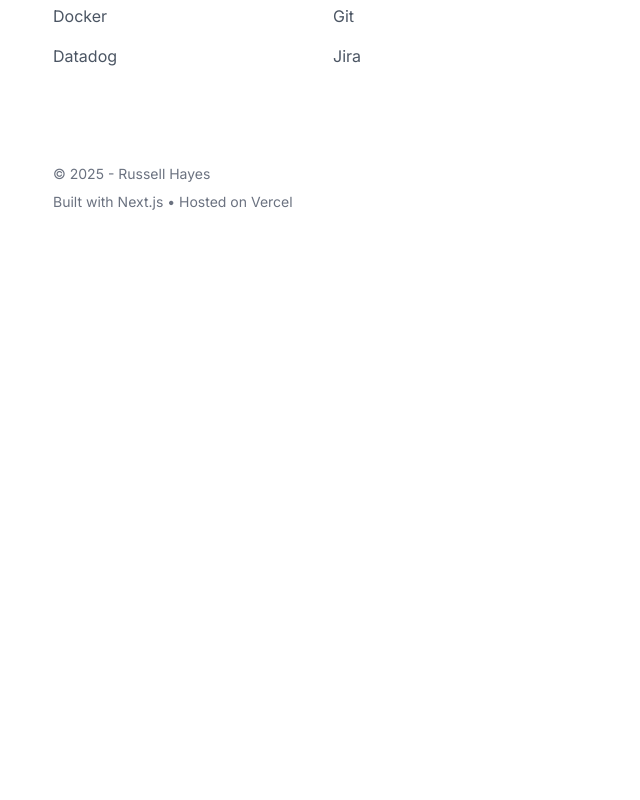
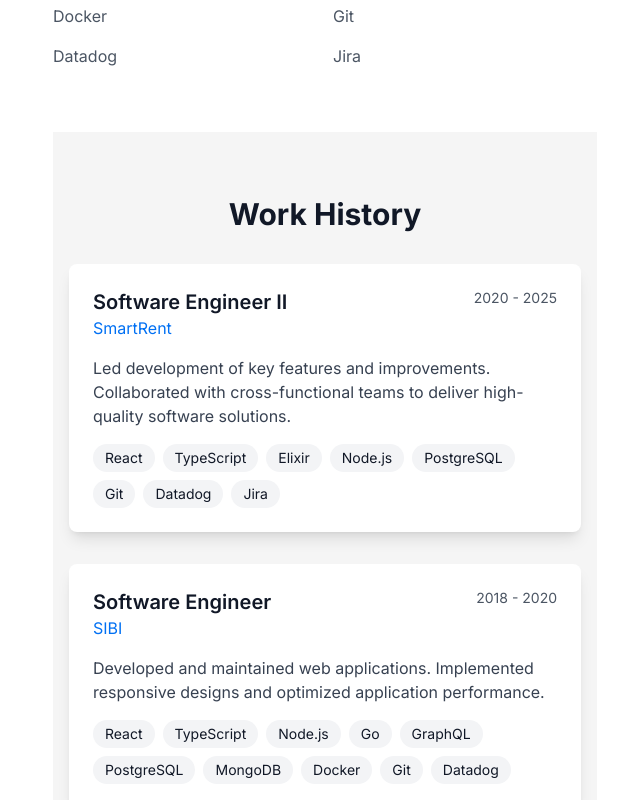
Before and after one commit to Wowsaruss/portfolio, a Next.js app: page / in a window 1280 px wide. Shown: the part 500-1300 px from the top of the page, without its empty margins (315-955 px from the left). Before the commit the page ends 800 px from the top, so only its background shows below. Built offline with nearby package versions, Linux system fonts and the light colour scheme.

Commit message:
Add work history section

```diff
--- a/src/app/page.tsx
+++ b/src/app/page.tsx
@@ -4,6 +4,7 @@
 
 import React from 'react'
 import { motion } from 'framer-motion'
+import WorkHistory from '../components/WorkHistory'
 
 export default function Home() {
   return (
@@ -49,6 +50,9 @@ export default function Home() {
             </div>
           </div>
 
+          {/* Work History */}
+          <WorkHistory />
+
           {/* Footer */}
           <div className="pt-8 text-sm text-gray-500 dark:text-gray-500 font-normal">
             <p>© {new Date().getFullYear()} - Russell Hayes</p>
--- /dev/null
+++ b/src/components/WorkHistory.tsx
@@ -0,0 +1,69 @@
+import { motion } from 'framer-motion';
+
+const workHistory = [
+  {
+    company: "SmartRent",
+    role: "Software Engineer II",
+    period: "2020 - 2025",
+    description: "Led development of key features and improvements. Collaborated with cross-functional teams to deliver high-quality software solutions.",
+    technologies: ["React", "TypeScript", "Elixir", "Node.js", "PostgreSQL", "Git", "Datadog", "Jira"]
+  },
+  {
+    company: "SIBI",
+    role: "Software Engineer",
+    period: "2018 - 2020",
+    description: "Developed and maintained web applications. Implemented responsive designs and optimized application performance.",
+    technologies: ["React", "TypeScript", "Node.js", "Go", "GraphQL", "PostgreSQL", "MongoDB", "Docker", "Git", "Datadog"]
+  }
+];
+
+export default function WorkHistory() {
+  return (
+    <section className="py-16 bg-light-darker dark:bg-dark-lighter">
+      <div className="max-w-4xl mx-auto px-4">
+        <motion.h2
+          initial={{ opacity: 0, y: 20 }}
+          whileInView={{ opacity: 1, y: 0 }}
+          viewport={{ once: true }}
+          className="text-3xl font-bold mb-8 text-center"
+        >
+          Work History
+        </motion.h2>
+
+        <div className="space-y-8">
+          {workHistory.map((job, index) => (
+            <motion.div
+              key={index}
+              initial={{ opacity: 0, y: 20 }}
+              whileInView={{ opacity: 1, y: 0 }}
+              viewport={{ once: true }}
+              transition={{ delay: index * 0.2 }}
+              className="bg-white dark:bg-dark rounded-lg p-6 shadow-lg"
+            >
+              <div className="flex flex-col md:flex-row md:justify-between md:items-start gap-4">
+                <div>
+                  <h3 className="text-xl font-semibold">{job.role}</h3>
+                  <p className="text-primary dark:text-primary/80">{job.company}</p>
+                </div>
+                <p className="text-sm text-gray-600 dark:text-gray-400">{job.period}</p>
+              </div>
+
+              <p className="mt-4 text-gray-700 dark:text-gray-300">{job.description}</p>
+
+              <div className="mt-4 flex flex-wrap gap-2">
+                {job.technologies.map((tech, techIndex) => (
+                  <span
+                    key={techIndex}
+                    className="px-3 py-1 text-sm bg-gray-100 dark:bg-gray-800 rounded-full"
+                  >
+                    {tech}
+                  </span>
+                ))}
+              </div>
+            </motion.div>
+          ))}
+        </div>
+      </div>
+    </section>
+  );
+}
```
